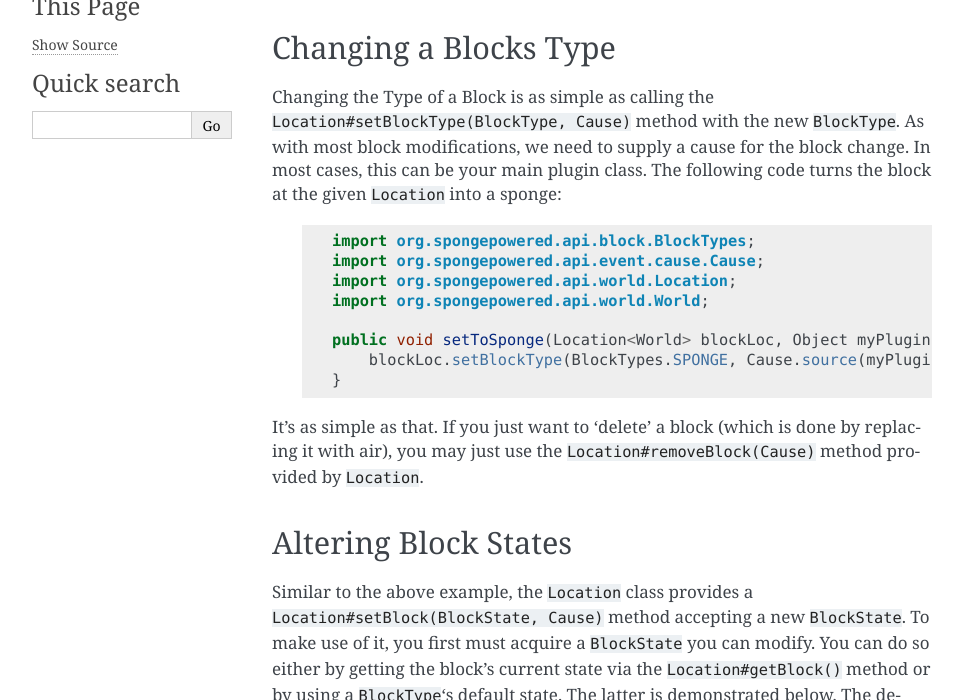
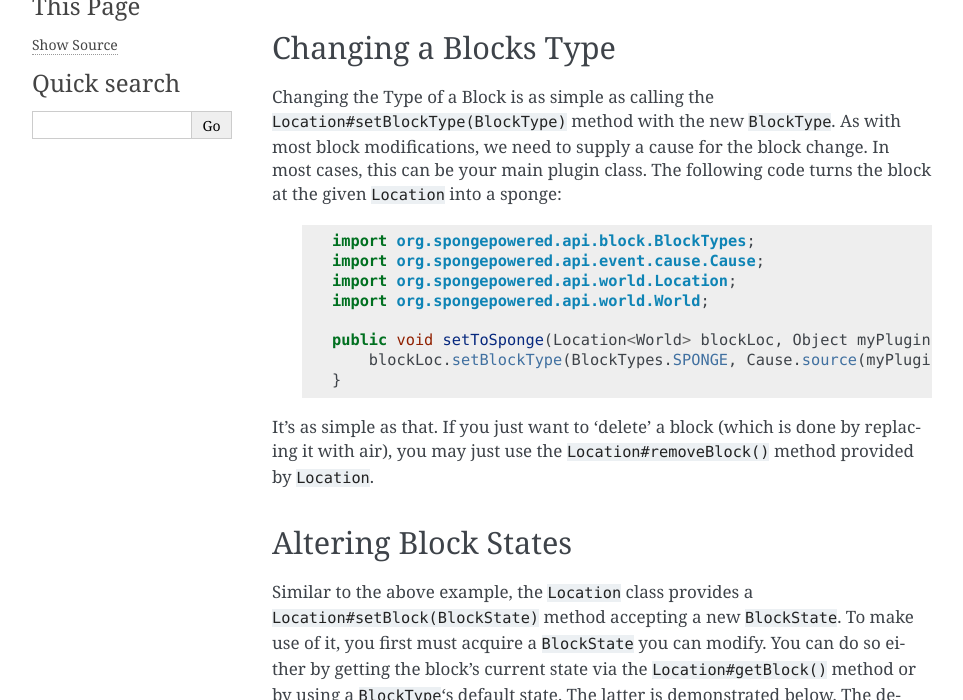
Before and after one commit to SpongePowered/SpongeDocs, a Sphinx documentation site: the page built from source/plugin/blocks/modifying.rst, in a window 1280 px wide and 900 px high, cut to the strip 200-900 px from the top of the window. Shown: the whole strip, without its empty margins (148-1111 px from the left). Built offline with Sphinx 7.4.7, drawn with Linux system fonts in a browser that asks for light colours; pages that are not in the unit, such as notebooks, are missing from menus; cross-references to code outside the pages are shown as plain code.

Commit message:
Fix causes

```diff
--- a/source/plugin/blocks/modifying.rst
+++ b/source/plugin/blocks/modifying.rst
@@ -11,13 +11,12 @@ Modifying Blocks
     org.spongepowered.api.data.manipulator.mutable.WetData
     org.spongepowered.api.data.manipulator.mutable.block.DirtData
     org.spongepowered.api.data.type.DirtTypes
-    org.spongepowered.api.event.cause.Cause
     org.spongepowered.api.world.Location
 
 Changing a Blocks Type
 ~~~~~~~~~~~~~~~~~~~~~~
 
-Changing the Type of a Block is as simple as calling the :javadoc:`Location#setBlockType(BlockType, Cause)` method with
+Changing the Type of a Block is as simple as calling the :javadoc:`Location#setBlockType(BlockType)` method with
 the new :javadoc:`BlockType`. As with most block modifications, we need to supply a cause for the block change. In most
 cases, this can be your main plugin class. The following code turns the block at the given :javadoc:`Location` into a
 sponge:
@@ -34,12 +33,12 @@ sponge:
     }
 
 It's as simple as that. If you just want to 'delete' a block (which is done by replacing it with air), you may just
-use the :javadoc:`Location#removeBlock(Cause)` method provided by ``Location``.
+use the :javadoc:`Location#removeBlock()` method provided by ``Location``.
 
 Altering Block States
 ~~~~~~~~~~~~~~~~~~~~~
 
-Similar to the above example, the ``Location`` class provides a :javadoc:`Location#setBlock(BlockState, Cause)` method
+Similar to the above example, the ``Location`` class provides a :javadoc:`Location#setBlock(BlockState)` method
 accepting a new :javadoc:`BlockState`. To make use of it, you first must acquire a ``BlockState`` you can modify. You
 can do so either by getting the block's current state via the :javadoc:`Location#getBlock()` method or by using a
 ``BlockType``\ 's default state. The latter is demonstrated below. The default state for a Sponge block is retrieved
```
